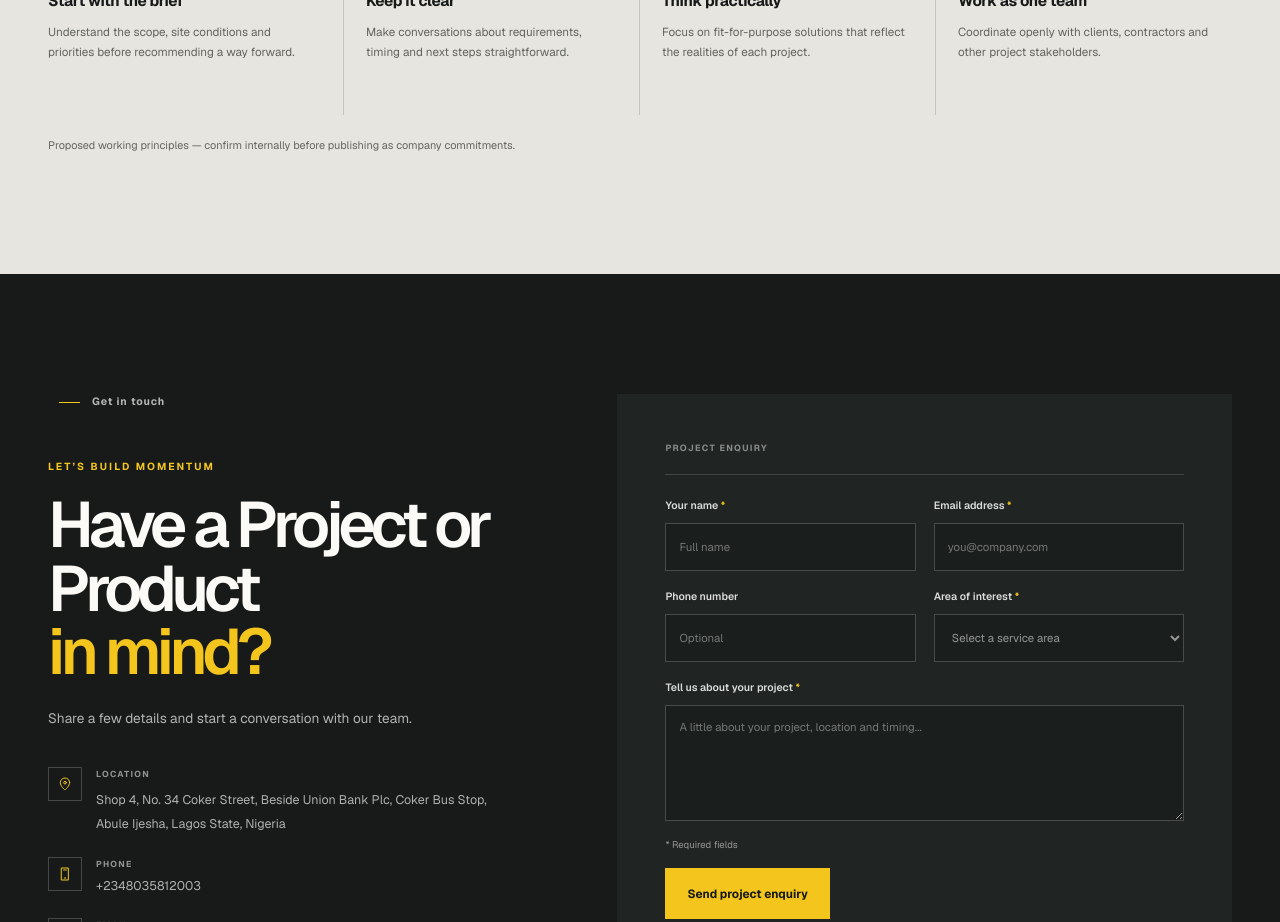
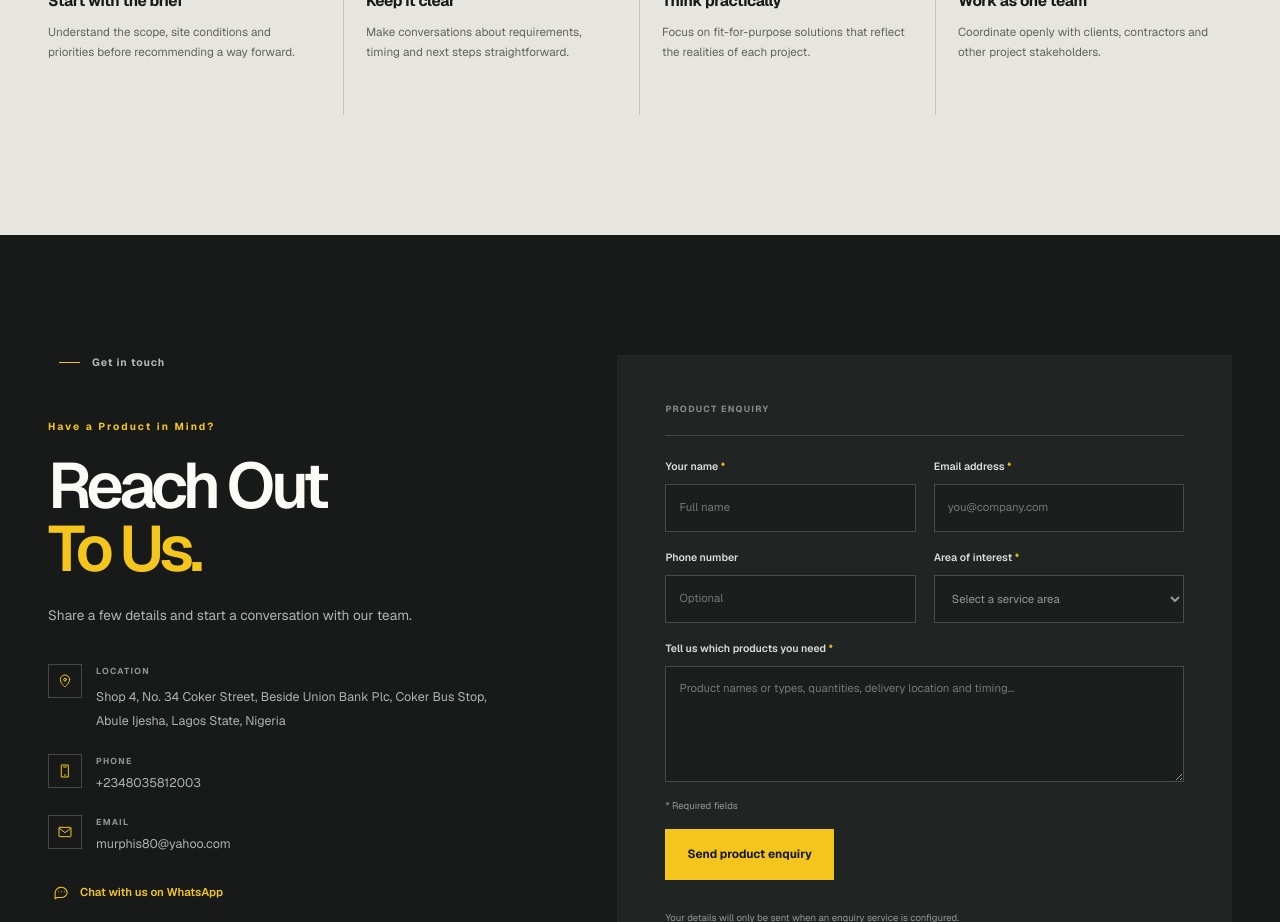
Before and after one commit to Vallyog/O.MURPHIS-GLOBAL-LTD, a Next.js app: page / in a window 1280 px wide. Shown: the part 2500-3422 px from the top of the page. Built offline with nearby package versions, Linux system fonts and the light colour scheme.

Commit message:
Update website

```diff
--- a/app/globals.css
+++ b/app/globals.css
@@ -1666,7 +1666,21 @@ textarea:focus-visible {
 
   .projects-layout {
     grid-template-columns: 1fr;
-    gap: 43px;
+    row-gap: 0;
+  }
+
+  .projects-intro {
+    display: contents;
+  }
+
+  .projects-intro .button {
+    order: 2;
+    justify-self: start;
+    margin-top: 28px;
+  }
+
+  .project-showcase {
+    order: 1;
   }
 
   .projects-intro .section-label {
@@ -1674,6 +1688,7 @@ textarea:focus-visible {
   }
 
   .projects-intro > p:not(.eyebrow) {
+    margin-bottom: 28px;
     font-size: 0.78rem;
   }
 
--- a/app/page.tsx
+++ b/app/page.tsx
@@ -91,7 +91,7 @@ export default function Home() {
               <span>About us</span>
             </div>
             <div className="intro-copy">
-              <p className="eyebrow">A COMPANY BUILT AROUND POSSIBILITY</p>
+              <p className="eyebrow">A BUSINESS BUILT AROUND CONSTRUCTION</p>
               <h2>
                 Ambition deserves
                 <br />
@@ -180,10 +180,7 @@ export default function Home() {
                 </article>
               ))}
             </div>
-            <p className="approach-note">
-              Proposed working principles — confirm internally before
-              publishing as company commitments.
-            </p>
+
           </div>
         </section>
 
@@ -198,11 +195,11 @@ export default function Home() {
                 <span className="section-label__number"></span>
                 <span>Get in touch</span>
               </div>
-              <p className="eyebrow eyebrow--yellow">LET’S BUILD MOMENTUM</p>
+              <p className="eyebrow eyebrow--yellow">Have a Product in Mind?</p>
               <h2 id="contact-title">
-                Have a Project or Product
+                Reach Out
                 <br />
-                <span>in mind?</span>
+                <span>To Us.</span>
               </h2>
               <p className="contact-copy__intro">
                 Share a few details and start a conversation with our team.
@@ -278,7 +275,7 @@ export default function Home() {
             </div>
             <div className="contact-form-wrap">
               <div className="contact-form-heading">
-                <span>PROJECT ENQUIRY</span>
+                <span>PRODUCT ENQUIRY</span>
               </div>
               <QuoteForm />
             </div>
--- a/components/quote-form.tsx
+++ b/components/quote-form.tsx
@@ -111,10 +111,10 @@ export function QuoteForm() {
         </label>
       </div>
       <label className="form-field">
-        <span>Tell us about your project <span aria-hidden="true">*</span></span>
+        <span>Tell us which products you need <span aria-hidden="true">*</span></span>
         <textarea
           name="message"
-          placeholder="A little about your project, location and timing..."
+          placeholder="Product names or types, quantities, delivery location and timing..."
           required
           rows={4}
           maxLength={3000}
@@ -131,9 +131,7 @@ export function QuoteForm() {
             Sending enquiry <span className="form-spinner" aria-hidden="true" />
           </>
         ) : (
-          <>
-            Send project enquiry
-          </>
+          <>Send product enquiry</>
         )}
       </button>
       <div className="form-status" aria-live="polite" role="status">
```
